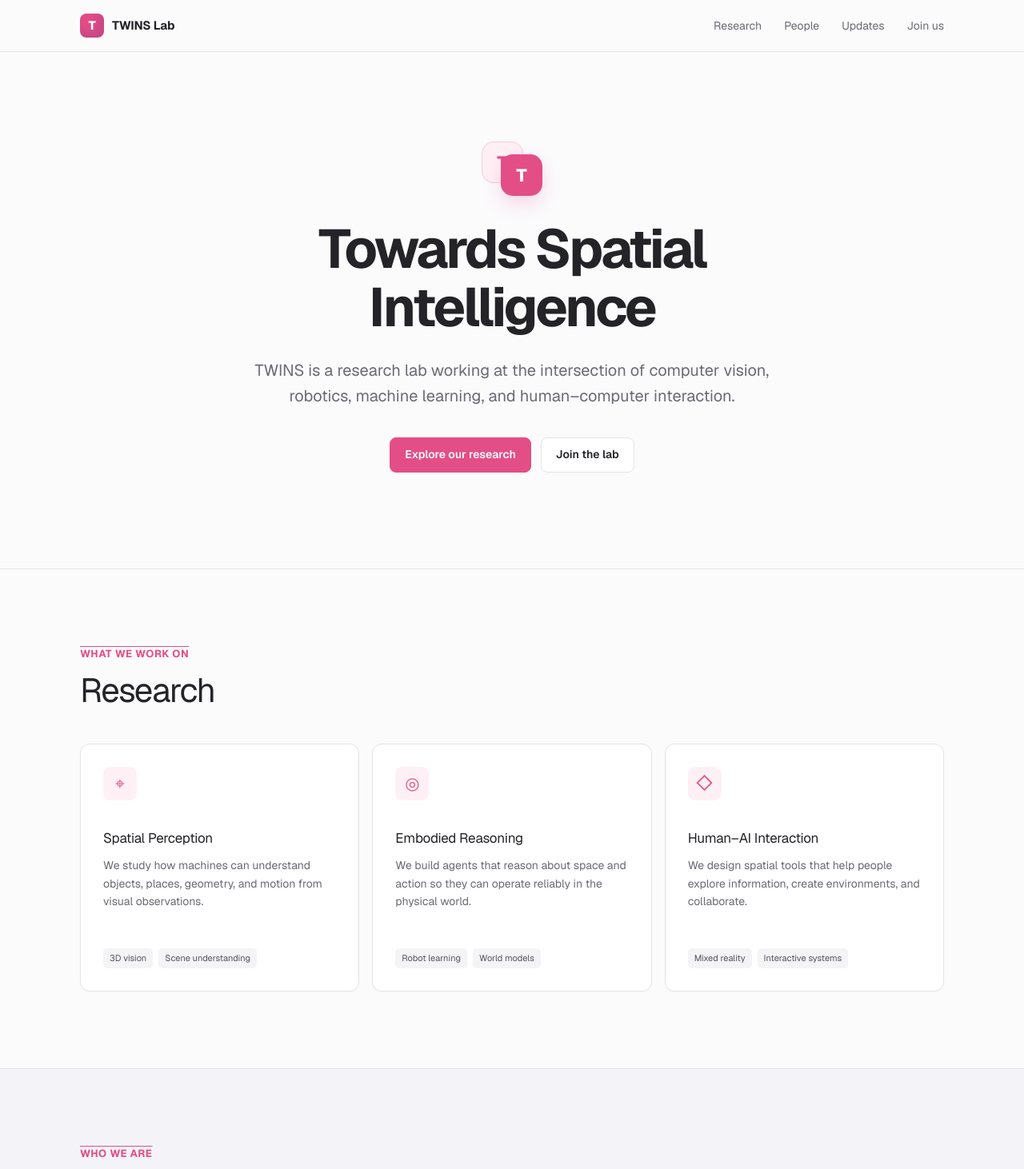
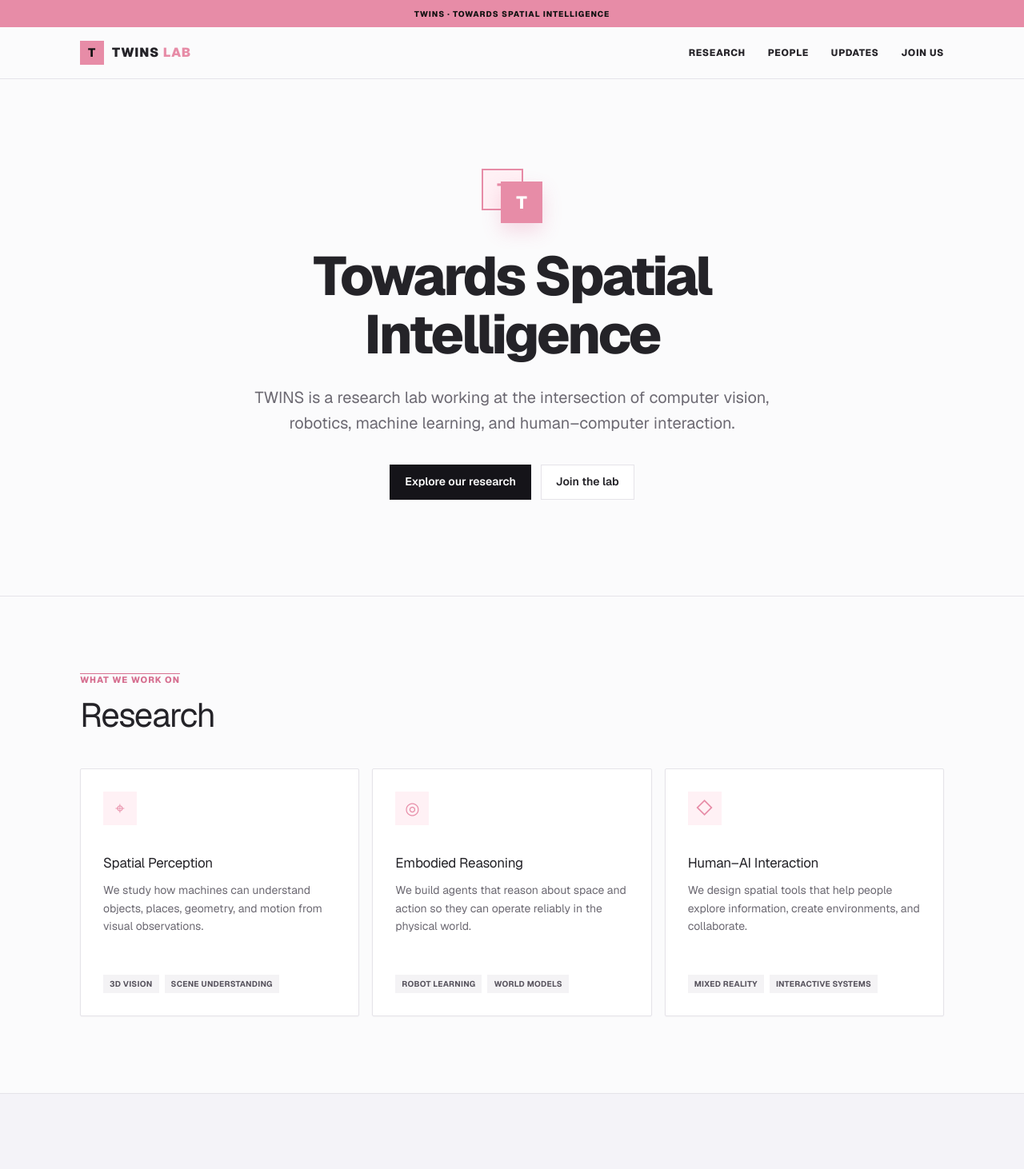
Before and after one commit to linyijun/twins-lab, a Next.js app: page / in a window 1280 px wide. Shown: the top 1462 px of the page at 80% size. Built offline with nearby package versions, Linux system fonts and the light colour scheme.

Commit message:
Align styling with Blackpink reference

```diff
--- a/app/globals.css
+++ b/app/globals.css
@@ -7,9 +7,9 @@
   --text: #242328;
   --muted: #6c6972;
   --border: #e5e3e9;
-  --accent: #e34e87;
-  --accent-hover: #c93870;
-  --accent-soft: #fff0f5;
+  --accent: #e78ca7;
+  --accent-hover: #d66f90;
+  --accent-soft: #fff1f5;
   --max: 1080px;
 }
 
@@ -25,6 +25,16 @@ body {
 }
 a { color: inherit; text-decoration: none; }
 
+.topline {
+  height: 34px;
+  display: grid;
+  place-items: center;
+  color: #111;
+  background: var(--accent);
+  font-size: 10px;
+  font-weight: 800;
+  letter-spacing: .1em;
+}
 .site-header {
   position: sticky;
   top: 0;
@@ -41,22 +51,23 @@ a { color: inherit; text-decoration: none; }
   align-items: center;
   justify-content: space-between;
 }
-.brand { display: inline-flex; align-items: center; gap: 10px; font-size: 15px; font-weight: 650; letter-spacing: -.01em; }
+.brand { display:inline-flex; align-items:center; gap:10px; font-size:16px; font-weight:850; letter-spacing:.06em; }
+.brand b { color:var(--accent); font-weight:850; }
 .brand-symbol {
   width: 30px;
   height: 30px;
   display: grid;
   place-items: center;
-  color: white;
+  color: #111;
   background: var(--accent);
-  border-radius: 8px;
+  border-radius: 0;
   font-size: 15px;
   font-weight: 750;
-  box-shadow: inset -7px -7px 14px rgba(52, 32, 120, .16);
+  box-shadow: none;
 }
 nav { display: flex; align-items: center; gap: 28px; }
-nav a { color: var(--muted); font-size: 14px; transition: color .15s ease; }
-nav a:hover, nav a:focus-visible { color: var(--text); }
+nav a { color:#252328; font-size:12px; font-weight:800; letter-spacing:.05em; text-transform:uppercase; transition:color .15s ease; }
+nav a:hover, nav a:focus-visible { color:var(--accent-hover); }
 
 .hero {
   width: min(calc(100% - 40px), 820px);
@@ -76,19 +87,19 @@ nav a:hover, nav a:focus-visible { color: var(--text); }
   height: 52px;
   display: grid;
   place-items: center;
-  border-radius: 15px;
+  border-radius: 0;
   font-size: 22px;
   font-weight: 750;
 }
-.plane-back { top: 0; left: 0; color: var(--accent); background: var(--accent-soft); border: 1px solid #f5cadb; }
+.plane-back { top:0; left:0; color:var(--accent); background:var(--accent-soft); border:2px solid var(--accent); }
 .plane-front { right: 0; bottom: 0; color: white; background: var(--accent); box-shadow: 0 10px 25px rgba(227, 78, 135, .2); }
-.overline { margin: 0 0 12px; color: var(--accent); font-size: 13px; font-weight: 650; letter-spacing: .04em; text-transform: uppercase; }
+.overline { margin:0 0 12px; color:var(--accent-hover); font-size:11px; font-weight:800; letter-spacing:.09em; text-transform:uppercase; }
 h1 {
   margin: 0;
   font-size: clamp(43px, 6vw, 68px);
   line-height: 1.08;
   letter-spacing: -.045em;
-  font-weight: 700;
+  font-weight: 800;
 }
 .hero-copy {
   max-width: 670px;
@@ -104,14 +115,14 @@ h1 {
   align-items: center;
   justify-content: center;
   padding: 0 18px;
-  border-radius: 8px;
+  border-radius: 0;
   font-size: 14px;
   font-weight: 600;
   transition: background .15s ease, border-color .15s ease, transform .15s ease;
 }
 .button:hover { transform: translateY(-1px); }
-.button-primary { color: white; background: var(--accent); border: 1px solid var(--accent); }
-.button-primary:hover { background: var(--accent-hover); border-color: var(--accent-hover); }
+.button-primary { color:white; background:#151419; border:1px solid #151419; }
+.button-primary:hover { color:#111; background:var(--accent); border-color:var(--accent); }
 .button-secondary { background: var(--surface); border: 1px solid var(--border); }
 .button-secondary:hover { border-color: #c8c5cd; }
 
@@ -136,7 +147,7 @@ h1 {
   flex-direction: column;
   background: var(--surface);
   border: 1px solid var(--border);
-  border-radius: 12px;
+  border-radius: 2px;
   box-shadow: 0 1px 2px rgba(28, 24, 38, .03);
 }
 .research-icon {
@@ -147,13 +158,13 @@ h1 {
   place-items: center;
   color: var(--accent);
   background: var(--accent-soft);
-  border-radius: 9px;
+  border-radius: 0;
   font-size: 21px;
 }
 .research-card h3, .person-card h4 { margin: 0; font-size: 17px; letter-spacing: -.015em; }
 .research-card > p { margin: 10px 0 25px; color: var(--muted); font-size: 14px; line-height: 1.6; }
 .research-card ul { list-style: none; padding: 0; margin: auto 0 0; display: flex; flex-wrap: wrap; gap: 7px; }
-.research-card li { padding: 4px 8px; color: #57535d; background: #f4f3f5; border-radius: 5px; font-size: 11px; }
+.research-card li { padding:4px 8px; color:#57535d; background:#f4f3f5; border-radius:0; font-size:10px; font-weight:700; letter-spacing:.03em; text-transform:uppercase; }
 
 .people-group + .people-group { margin-top: 38px; }
 .people-group > h3 { margin: 0 0 14px; font-size: 14px; font-weight: 650; }
@@ -166,7 +177,7 @@ h1 {
   gap: 15px;
   background: var(--surface);
   border: 1px solid var(--border);
-  border-radius: 10px;
+  border-radius: 2px;
 }
 .avatar {
   width: 52px;
@@ -176,7 +187,7 @@ h1 {
   place-items: center;
   color: #645d70;
   background: #eeedf1;
-  border-radius: 50%;
+  border-radius: 0;
   font-size: 13px;
   font-weight: 650;
 }
@@ -190,7 +201,7 @@ h1 {
   gap: 20px;
   background: rgba(255,255,255,.55);
   border: 1px dashed #d9d5dc;
-  border-radius: 10px;
+  border-radius: 2px;
 }
 .empty-people p { margin: 0; color: var(--muted); font-size: 14px; }
 .empty-people a { color: var(--accent); font-size: 13px; font-weight: 600; }
--- a/app/page.tsx
+++ b/app/page.tsx
@@ -31,11 +31,12 @@ const updates = [
 export default function Home() {
   return (
     <main>
+      <div className="topline">TWINS · TOWARDS SPATIAL INTELLIGENCE</div>
       <header className="site-header">
         <div className="nav-wrap">
           <a className="brand" href="#top" aria-label="TWINS Lab home">
             <span className="brand-symbol" aria-hidden="true">T</span>
-            <span>TWINS Lab</span>
+            <span>TWINS <b>LAB</b></span>
           </a>
           <nav aria-label="Primary navigation">
             <a href="#research">Research</a>
@@ -148,7 +149,7 @@ export default function Home() {
         <div className="footer-main">
           <a className="brand" href="#top">
             <span className="brand-symbol" aria-hidden="true">T</span>
-            <span>TWINS Lab</span>
+            <span>TWINS <b>LAB</b></span>
           </a>
           <p>Towards Spatial Intelligence</p>
         </div>
```
